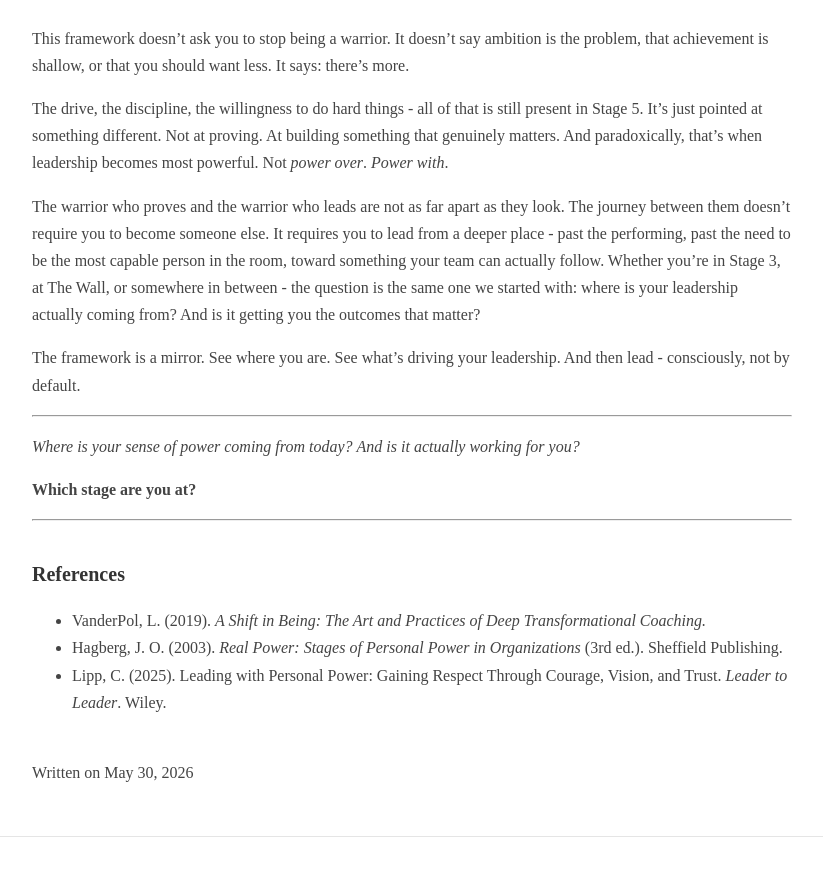
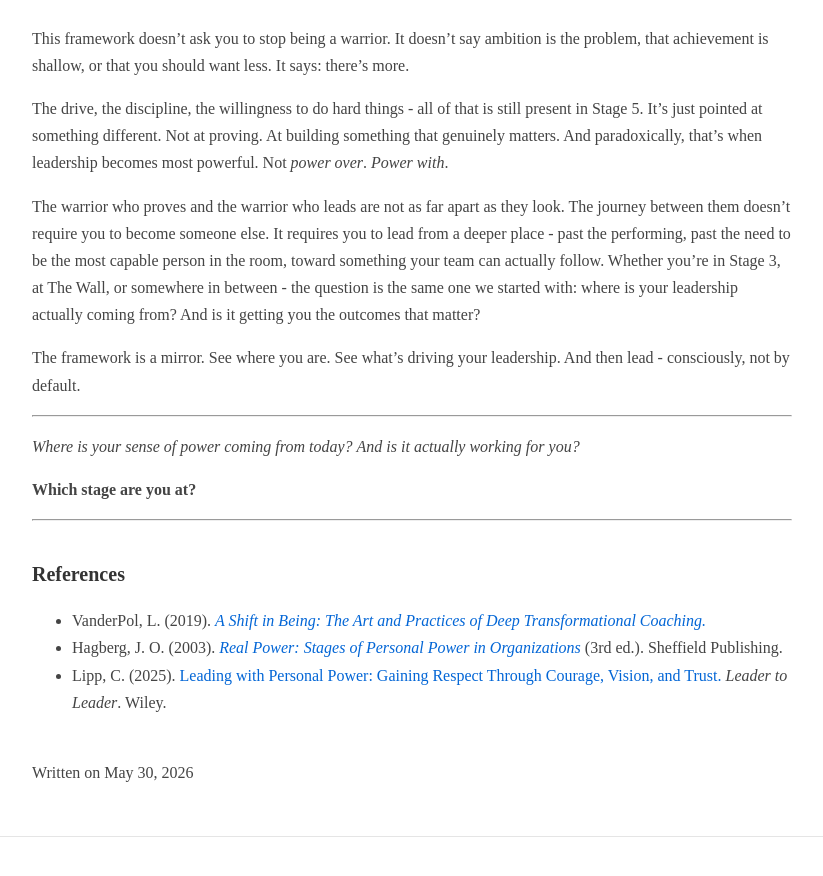
Before and after one commit to prabhamarkandan/prabhamarkandan.github.io, a Jekyll site: the page built from _posts/2026-05-30-the-six-stages-a-mirror-for-the-ambitious.md, in a window 1280 px wide and 900 px high, scrolled down 3312 px. Shown: the top 876 px of the window, without its empty margins (228-1051 px from the left). Built offline with Jekyll 4.4.1, drawn with Linux system fonts in a browser that asks for light colours; some of the changed lines change nothing that is shown.

Commit message:
Content: add links to all three references

```diff
--- a/_posts/2026-05-30-the-six-stages-a-mirror-for-the-ambitious.md
+++ b/_posts/2026-05-30-the-six-stages-a-mirror-for-the-ambitious.md
@@ -110,6 +110,6 @@ The framework is a mirror. See where you are. See what's driving your leadership
 
 ## References
 
-- VanderPol, L. (2019). *A Shift in Being: The Art and Practices of Deep Transformational Coaching.*
-- Hagberg, J. O. (2003). *Real Power: Stages of Personal Power in Organizations* (3rd ed.). Sheffield Publishing.
-- Lipp, C. (2025). Leading with Personal Power: Gaining Respect Through Courage, Vision, and Trust. *Leader to Leader*. Wiley.
+- VanderPol, L. (2019). [*A Shift in Being: The Art and Practices of Deep Transformational Coaching.*](https://www.amazon.com/Shift-Being-Practices-Transformational-Coaching-ebook/dp/B07QV25CYB)
+- Hagberg, J. O. (2003). [*Real Power: Stages of Personal Power in Organizations*](https://www.amazon.com/Real-Power-Stages-Personal-Organizations/dp/1879215462) (3rd ed.). Sheffield Publishing.
+- Lipp, C. (2025). [Leading with Personal Power: Gaining Respect Through Courage, Vision, and Trust.](https://onlinelibrary.wiley.com/doi/10.1002/ltl.20893) *Leader to Leader*. Wiley.
```
